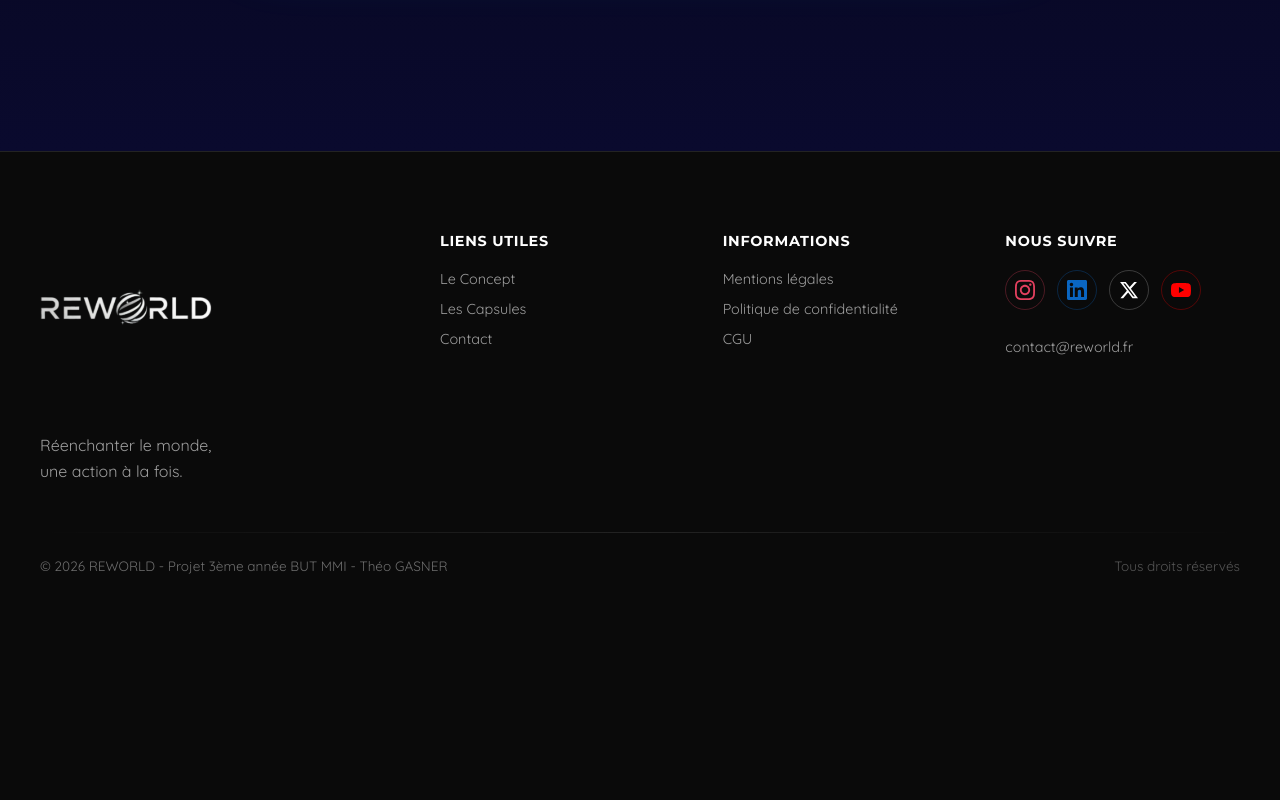
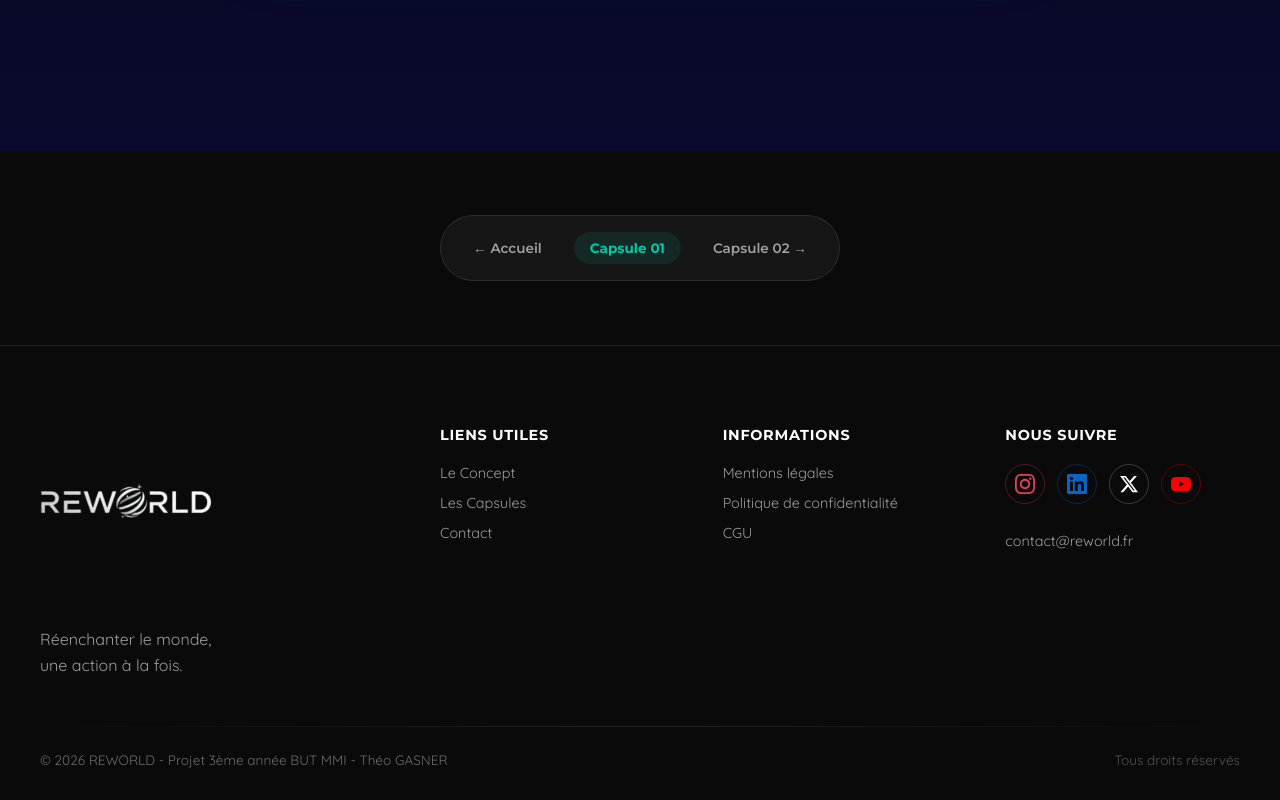
Before and after one commit to TheoGasner/Reworld, a Vue app: page /capsule-eco in a window 1280 px wide. Shown: the part 4529-5329 px from the top of the page. Before the commit the page ends 5135 px from the top, so only its background shows below. Built offline with nearby package versions, Linux system fonts and the light colour scheme.

Commit message:
Accueil 100% fonctionnel

```diff
--- a/src/views/CapsuleDemo.vue
+++ b/src/views/CapsuleDemo.vue
@@ -351,14 +351,14 @@
           <span class="counter-value">{{ liveCounter.satisfaction }}%</span>
         </div>
       </div>
-
-      <!-- CTA Capsule suivante -->
-      <div class="next-capsule">
-        <router-link to="/capsule-tech" class="next-capsule-btn">
-          <span>Capsule suivante</span>
-          <span class="next-title">Tech au service du Lien</span>
-          <svg viewBox="0 0 24 24"><path d="M5 12h14M12 5l7 7-7 7"/></svg>
-        </router-link>
+    </section>
+
+    <!-- Navigation Capsules -->
+    <section class="capsule-nav-section">
+      <div class="capsule-nav">
+        <router-link to="/capsule-eco" class="nav-capsule prev">← Capsule 01</router-link>
+        <span class="nav-current">Capsule 02</span>
+        <router-link to="/capsule-tech" class="nav-capsule next">Capsule 03 →</router-link>
       </div>
     </section>
 
@@ -914,6 +914,48 @@ export default {
   fill: none;
 }
 
+/* Navigation Capsules */
+.capsule-nav-section {
+  background: #0a0a0a;
+  padding: 4rem 2rem;
+  text-align: center;
+}
+
+.capsule-nav {
+  display: inline-flex;
+  justify-content: center;
+  align-items: center;
+  gap: 2rem;
+  background: rgba(255, 255, 255, 0.05);
+  backdrop-filter: blur(10px);
+  padding: 1rem 2rem;
+  border-radius: 50px;
+  border: 1px solid rgba(255, 255, 255, 0.1);
+}
+
+.nav-capsule {
+  font-family: 'Montserrat', sans-serif;
+  font-size: 0.85rem;
+  font-weight: 600;
+  color: rgba(255, 255, 255, 0.6);
+  text-decoration: none;
+  transition: color 0.3s ease;
+}
+
+.nav-capsule:hover {
+  color: var(--cyan-electric);
+}
+
+.nav-current {
+  font-family: 'Montserrat', sans-serif;
+  font-size: 0.85rem;
+  font-weight: 700;
+  color: var(--cyan-electric);
+  padding: 0.5rem 1rem;
+  background: rgba(6, 182, 212, 0.1);
+  border-radius: 20px;
+}
+
 /* Vote Particles */
 .vote-particles {
   position: absolute;
--- a/src/views/CapsuleEco.vue
+++ b/src/views/CapsuleEco.vue
@@ -310,6 +310,15 @@
       </div>
     </section>
 
+    <!-- Navigation Capsules -->
+    <section class="capsule-nav-section">
+      <div class="capsule-nav">
+        <router-link to="/" class="nav-capsule prev">← Accueil</router-link>
+        <span class="nav-current">Capsule 01</span>
+        <router-link to="/capsule-demo" class="nav-capsule next">Capsule 02 →</router-link>
+      </div>
+    </section>
+
     <!-- Footer -->
     <AppFooter />
   </div>
@@ -910,6 +919,48 @@ export default {
   50% { transform: translateY(8px); }
 }
 
+/* Navigation Capsules */
+.capsule-nav-section {
+  background: #0a0a0a;
+  padding: 4rem 2rem;
+  text-align: center;
+}
+
+.capsule-nav {
+  display: inline-flex;
+  justify-content: center;
+  align-items: center;
+  gap: 2rem;
+  background: rgba(255, 255, 255, 0.05);
+  backdrop-filter: blur(10px);
+  padding: 1rem 2rem;
+  border-radius: 50px;
+  border: 1px solid rgba(255, 255, 255, 0.1);
+}
+
+.nav-capsule {
+  font-family: 'Montserrat', sans-serif;
+  font-size: 0.85rem;
+  font-weight: 600;
+  color: rgba(255, 255, 255, 0.6);
+  text-decoration: none;
+  transition: color 0.3s ease;
+}
+
+.nav-capsule:hover {
+  color: var(--green-regen);
+}
+
+.nav-current {
+  font-family: 'Montserrat', sans-serif;
+  font-size: 0.85rem;
+  font-weight: 700;
+  color: var(--green-regen);
+  padding: 0.5rem 1rem;
+  background: rgba(0, 201, 167, 0.1);
+  border-radius: 20px;
+}
+
 /* ==========================================
    SECTION 2: HUB RÉGÉNÉRATIF
    ========================================== */
--- a/src/views/CapsuleNature.vue
+++ b/src/views/CapsuleNature.vue
@@ -70,13 +70,6 @@
           <span>🌱 Plante ton arbre</span>
           <svg viewBox="0 0 24 24"><path d="M12 5v14M5 12l7 7 7-7"/></svg>
         </button>
-
-        <!-- Navigation Capsules -->
-        <div class="capsule-nav">
-          <router-link to="/capsule-tech" class="nav-capsule prev">← Capsule 03</router-link>
-          <span class="nav-current">Capsule 04</span>
-          <router-link to="/" class="nav-capsule next">Accueil →</router-link>
-        </div>
       </div>
 
       <!-- Particules feuilles tombantes -->
@@ -539,14 +532,14 @@
           <span class="counter-value cyan">{{ liveCounter.co2 }} tonnes</span>
         </div>
       </div>
-
-      <!-- Retour Accueil -->
-      <div class="back-home">
-        <router-link to="/" class="back-home-btn">
-          <span>Retour à l'accueil</span>
-          <span class="home-title">Explorer d'autres futurs</span>
-          <svg viewBox="0 0 24 24"><path d="M3 12l9-9 9 9M5 10v10a1 1 0 001 1h3a1 1 0 001-1v-4a1 1 0 011-1h2a1 1 0 011 1v4a1 1 0 001 1h3a1 1 0 001-1V10"/></svg>
-        </router-link>
+    </section>
+
+    <!-- Navigation Capsules -->
+    <section class="capsule-nav-section">
+      <div class="capsule-nav">
+        <router-link to="/capsule-tech" class="nav-capsule prev">← Capsule 03</router-link>
+        <span class="nav-current">Capsule 04</span>
+        <router-link to="/" class="nav-capsule next">Accueil →</router-link>
       </div>
     </section>
 
@@ -1247,12 +1240,22 @@ export default {
 }
 
 /* Navigation Capsules */
+.capsule-nav-section {
+  background: #0a0a0a;
+  padding: 4rem 2rem;
+  text-align: center;
+}
+
 .capsule-nav {
-  display: flex;
+  display: inline-flex;
   justify-content: center;
   align-items: center;
   gap: 2rem;
-  margin-top: 3rem;
+  background: rgba(255, 255, 255, 0.05);
+  backdrop-filter: blur(10px);
+  padding: 1rem 2rem;
+  border-radius: 50px;
+  border: 1px solid rgba(255, 255, 255, 0.1);
 }
 
 .nav-capsule {
--- a/src/views/CapsuleTech.vue
+++ b/src/views/CapsuleTech.vue
@@ -76,13 +76,6 @@
           <span>Découvrir le système</span>
           <svg viewBox="0 0 24 24"><path d="M12 5v14M5 12l7 7 7-7"/></svg>
         </button>
-
-        <!-- Navigation Capsules -->
-        <div class="capsule-nav">
-          <router-link to="/capsule-demo" class="nav-capsule prev">← Capsule 02</router-link>
-          <span class="nav-current">Capsule 03</span>
-          <router-link to="/capsule-nature" class="nav-capsule next">Capsule 04 →</router-link>
-        </div>
       </div>
 
       <!-- Connexions animées -->
@@ -363,14 +356,14 @@
           <span class="counter-value">−{{ liveCounter.toxicityReduced }}%</span>
         </div>
       </div>
-
-      <!-- CTA Capsule suivante -->
-      <div class="next-capsule">
-        <router-link to="/capsule-nature" class="next-capsule-btn">
-          <span>Capsule suivante</span>
-          <span class="next-title">Nature Reconnectée</span>
-          <svg viewBox="0 0 24 24"><path d="M5 12h14M12 5l7 7-7 7"/></svg>
-        </router-link>
+    </section>
+
+    <!-- Navigation Capsules -->
+    <section class="capsule-nav-section">
+      <div class="capsule-nav">
+        <router-link to="/capsule-demo" class="nav-capsule prev">← Capsule 02</router-link>
+        <span class="nav-current">Capsule 03</span>
+        <router-link to="/capsule-nature" class="nav-capsule next">Capsule 04 →</router-link>
       </div>
     </section>
 
@@ -968,12 +961,22 @@ export default {
 }
 
 /* Navigation Capsules */
+.capsule-nav-section {
+  background: #0a0a0a;
+  padding: 4rem 2rem;
+  text-align: center;
+}
+
 .capsule-nav {
-  display: flex;
+  display: inline-flex;
   justify-content: center;
   align-items: center;
   gap: 2rem;
-  margin-top: 3rem;
+  background: rgba(255, 255, 255, 0.05);
+  backdrop-filter: blur(10px);
+  padding: 1rem 2rem;
+  border-radius: 50px;
+  border: 1px solid rgba(255, 255, 255, 0.1);
 }
 
 .nav-capsule {
```
